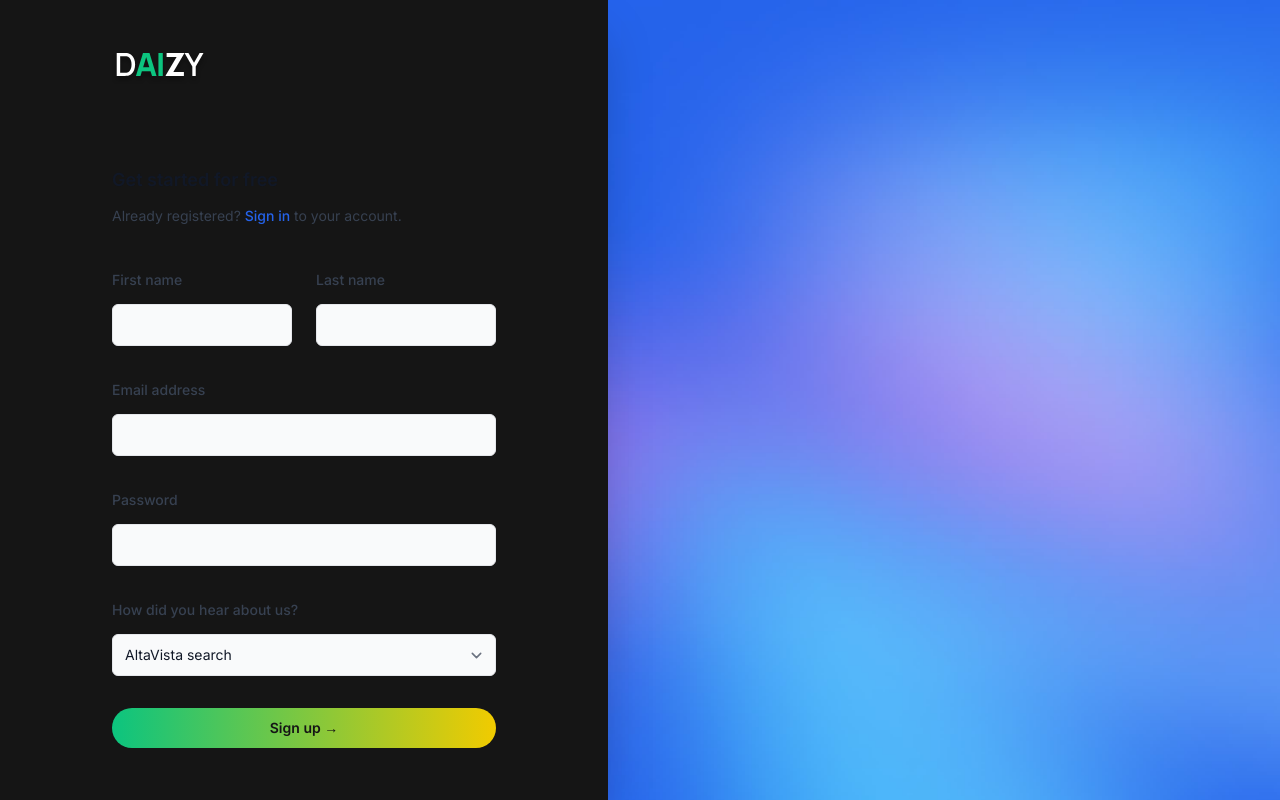
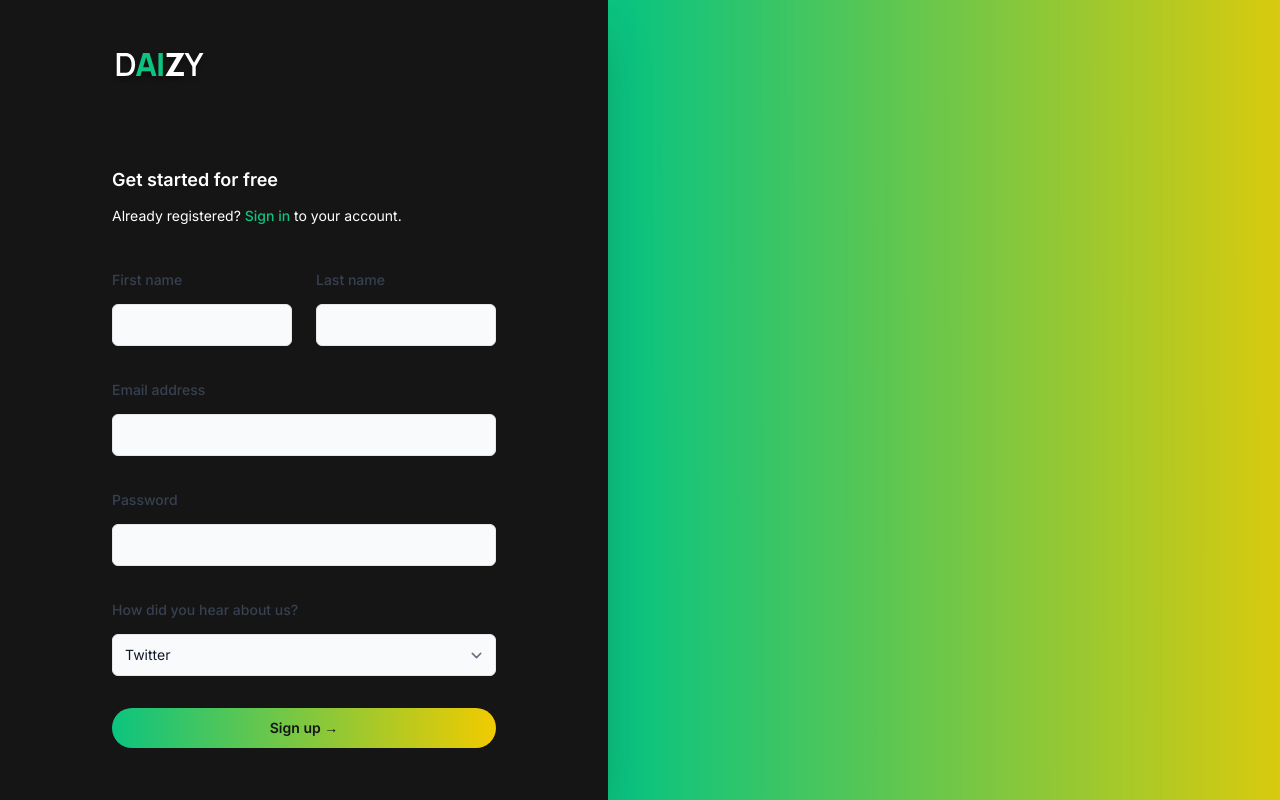
Before and after one commit to ornelasedward/daizy_ai, a Next.js app: page /register in a window 1280 px wide. Built offline with nearby package versions, Linux system fonts and the light colour scheme.

Commit message:
updated sign in/out colors

```diff
--- a/src/components/Hero.jsx
+++ b/src/components/Hero.jsx
@@ -29,10 +29,7 @@ export function Hero() {
       </p>
       <div className="mt-10 flex justify-center gap-x-6">
         <Button href="/register">Start For Free</Button>
-        <Button
-          href="https://www.youtube.com/watch?v=dQw4w9WgXcQ"
-          variant="outline"
-        >
+        <Button href="/" variant="outline">
           <svg
             aria-hidden="true"
             className="h-3 w-3 flex-none fill-[#F1CB00] group-active:fill-current"
--- a/src/pages/login.jsx
+++ b/src/pages/login.jsx
@@ -18,14 +18,14 @@ export default function Login() {
             <Logo className="h-10 w-auto" />
           </Link>
           <div className="mt-20">
-            <h2 className="text-lg font-semibold text-gray-900">
+            <h2 className="text-lg font-semibold text-white">
               Sign in to your account
             </h2>
-            <p className="mt-2 text-sm text-gray-700">
+            <p className="mt-2 text-sm text-white">
               Don’t have an account?{' '}
               <Link
                 href="/register"
-                className="font-medium text-blue-600 hover:underline"
+                className="font-medium text-[#0CC47F] hover:underline"
               >
                 Sign up
               </Link>{' '}
--- a/src/pages/register.jsx
+++ b/src/pages/register.jsx
@@ -18,14 +18,14 @@ export default function Register() {
             <Logo className="h-10 w-auto" />
           </Link>
           <div className="mt-20">
-            <h2 className="text-lg font-semibold text-gray-900">
+            <h2 className="text-lg font-semibold text-white">
               Get started for free
             </h2>
-            <p className="mt-2 text-sm text-gray-700">
+            <p className="mt-2 text-sm text-white">
               Already registered?{' '}
               <Link
                 href="/login"
-                className="font-medium text-blue-600 hover:underline"
+                className="font-medium text-[#0CC47F] hover:underline"
               >
                 Sign in
               </Link>{' '}
@@ -77,10 +77,11 @@ export default function Register() {
             id="referral_source"
             name="referral_source"
           >
-            <option>AltaVista search</option>
-            <option>Super Bowl commercial</option>
-            <option>Our route 34 city bus ad</option>
-            <option>The “Never Use This” podcast</option>
+            <option>Twitter</option>
+            <option>Youtube</option>
+            <option>Advertisement</option>
+            <option>referral</option>
+            <option>other</option>
           </SelectField>
           <div className="col-span-full">
             <Button
```
Also changed, not shown: src/images/background-auth.jpg.
